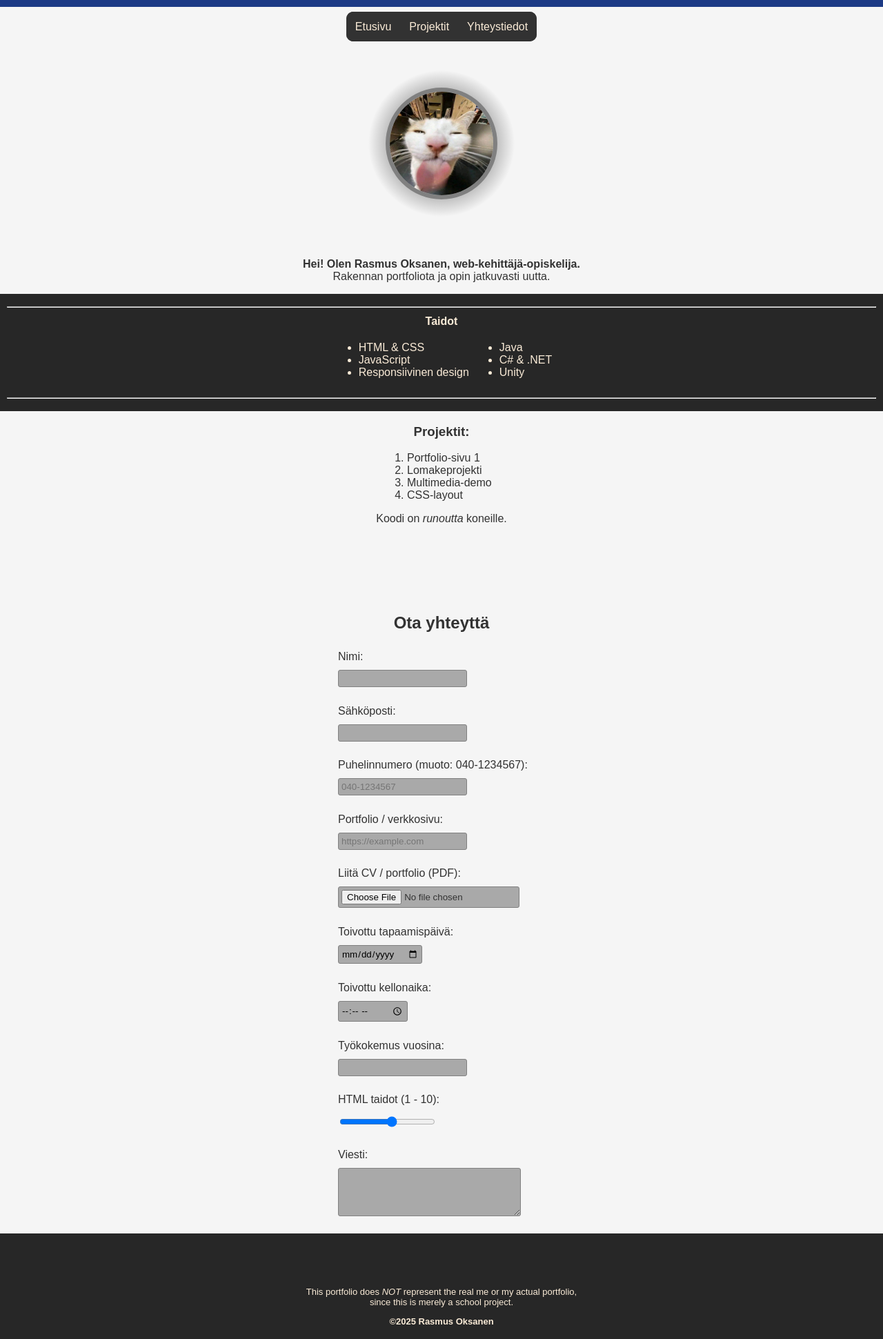
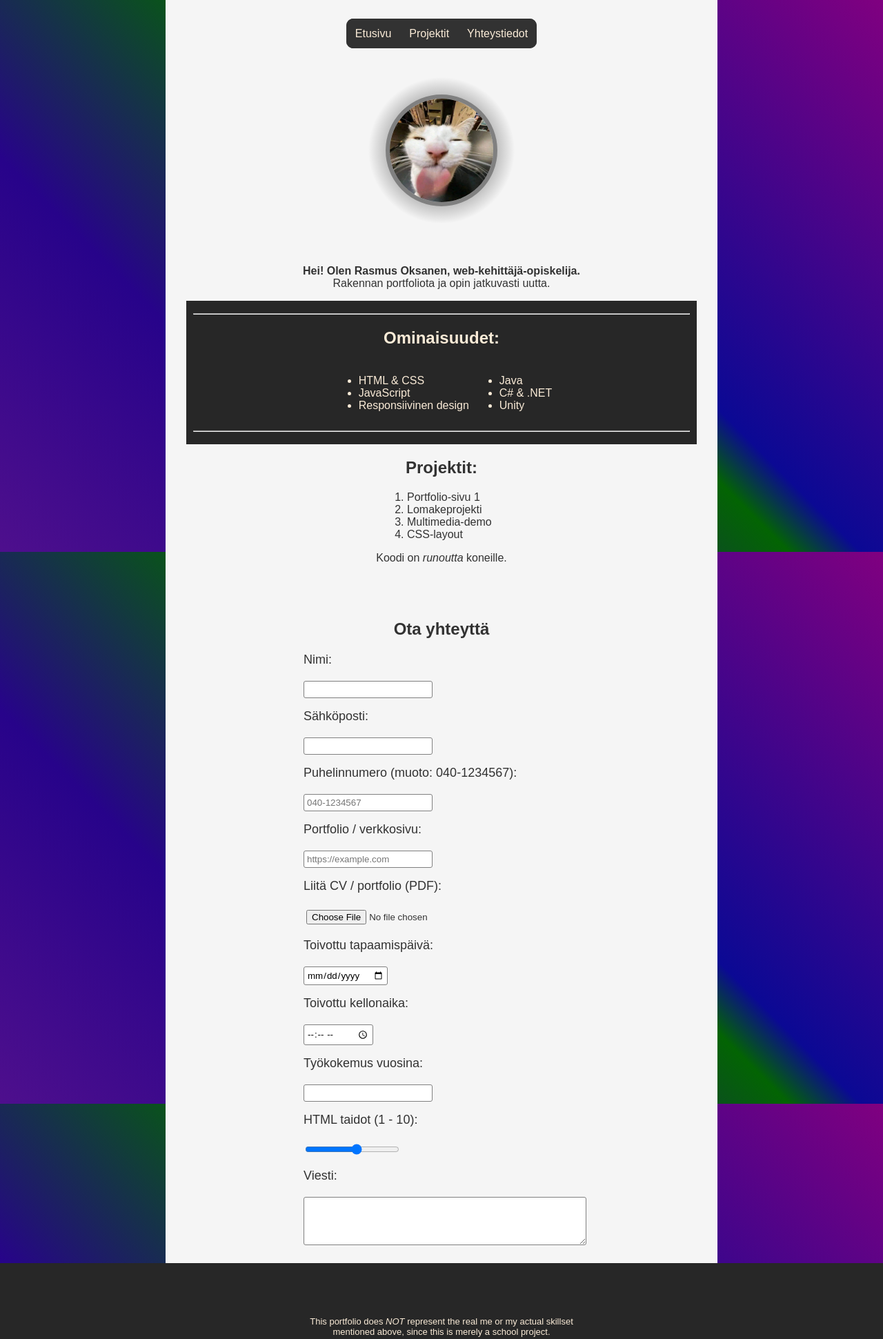
Before and after one commit to s0meq/Web1, a plain HTML site: page assignment02/index.html in a window 1280 px wide. Shown: the top 1941 px of the page at 69% size. Drawn offline with Linux system fonts and the light colour scheme.

Commit message:
(Final commit) Styling completed and added few more options for stylesheets

```diff
--- a/assignment02/index.html
+++ b/assignment02/index.html
@@ -3,11 +3,12 @@
     <head>
         <meta charset="UTF-8">
         <meta name="viewport" content="width=device-width, initial-scale=1.0">
-        <link rel="stylesheet" href="styles02.css"/>
+        <link rel="stylesheet" href="styles02.css">
         <title>Portfolio v2</title>
     </head>
     <body>
-        <section id="page-top">
+        <div id="content">
+            <div id="page-top">
                 <div class="flex_btns-container" id="buttons_nav-container">
                     <div class="flex-nav-btn" id="front_page_btn-container">
                         <a href="#page-top" class="nav-btn" id="front_page-btn">Etusivu</a>
@@ -21,8 +22,8 @@
                         <a href="#page-contact_info" class="nav-btn" id="contacts_btn">Yhteystiedot</a>
                     </div>
                 </div>
-        </section>
-        <section>
+            </div>
+            <div>
                 <div id="img-container">
                     <img src="cattonq.jpeg" alt="Silly car" id="avatar" width="150" height="150">
                 </div>
@@ -31,13 +32,13 @@
                     <br>
                     Rakennan portfoliota ja opin jatkuvasti uutta.
                 </p>
-        </section>
+            </div>
 
             <section id="skills-section">
                 <hr>
+                <h2>Ominaisuudet:</h2>
                 <div id="skills_table-container">
                     <table id="skills-table">
-                    <th colspan="2">Taidot</th>
                         <tr>
                             <td>
                                 <ul>
@@ -59,7 +60,7 @@
                 <hr>
             </section>
             <section id="page-projects">
-            <h3>Projektit:</h3>
+                <h2>Projektit:</h2>
                 <div class="list-container" id="projects_list-container">
                     <ol id="projects_list">
                         <li>Portfolio-sivu 1</li>
@@ -124,13 +125,14 @@
                     <div class="form_input-container" id="form_comment-container">
                         <label for="comment">Viesti:</label>
                         <textarea form="get-in-touch" id="comment"
-                    name="comment" class="input_info" maxlength="500" cols="30" rows="4"></textarea>
+                        name="comment" class="input_info" maxlength="500" rows="4"></textarea>
                     </div>
                 </form>
             </section>
+        </div>
         <footer>
-            <p class="footer-text">This portfolio does <em>NOT</em> represent the real me or my actual portfolio,<br>
-            since this is merely a school project.</p>
+            <p class="footer-text">This portfolio does <em>NOT</em> represent the real me or my actual skillset<br>
+             mentioned above, since this is merely a school project.</p>
             <p class="footer-text"><b>&copy;2025 Rasmus Oksanen</b></p>
         </footer>
     </body>
--- /dev/null
+++ b/assignment02/styles/styles_GPT.css
@@ -0,0 +1,136 @@
+/* Font and other stuff to get a similar look with the example. */
+* { font-family: Arial, Helvetica, sans-serif; }
+html { scroll-behavior: smooth; }
+
+body {
+    margin: 0;
+    color: #323232;
+    background: #f5f5f5;
+    border-width: 10px 0px 10px 0px;
+    border-style: solid;
+    border-color: #1c3a85 transparent grey transparent;
+    /* Uncomment for cool colored parallax scroll effect! (KEEP THISCOMMENT)
+    color: antiquewhite;
+    background: linear-gradient(45deg, rgb(78,15,141), rgb(39,3,138), rgb(3,100,3) 55%, rgb(11,9,148) 60%, purple) center/cover fixed no-repeat;
+    */
+}
+
+h1, h2, p { text-align: center; }
+
+footer {
+    padding: 5%;
+    font-size: small;
+    background: rgb(39,39,39);
+    color: antiquewhite;
+}
+
+/* =======================================================================
+   Picture */
+#avatar {
+    display: block;
+    margin: auto;
+    width: 50%;
+    border: 6px solid gray;
+    border-radius: 50%;
+}
+#img-container {
+    display: flex;
+    justify-content: center;
+    margin: 10px auto;
+    width: 300px;
+    height: 300px;
+    background: radial-gradient(circle, rgba(32,32,32,1), rgba(255,255,255,0), rgba(255,0,0,0));
+}
+
+/* ===================================================================== */
+#skills-section {
+    margin: auto;
+    background: rgb(39,39,39);
+    color: antiquewhite;
+    padding: 10px;
+    width: 95%;
+}
+.list-container { margin: auto; width: 180px; }
+#skills_table-container {
+    display: flex;
+    justify-content: center;
+    margin: auto;
+    width: 400px;
+}
+
+/* ====================================================================
+   Navigation buttons */
+.flex_btns-container {
+    display: flex;
+    justify-content: center;
+    margin-top: 20px;
+}
+.flex_btns-container > div { text-align: center; }
+
+.nav-btn:link, .nav-btn:visited {
+    display: inline-block;
+    padding: 10px;
+    background: #323232;
+    border: 3px solid #323232;
+    color: antiquewhite;
+    text-decoration: none;
+    transition: background 200ms ease-in-out;
+}
+.nav-btn:hover { background: rgba(32,32,32,0.5); }
+#front_page-btn { border-radius: 10px 0 0 10px; }
+#contacts_btn   { border-radius: 0 10px 10px 0; }
+
+/* ==================================================================
+   Form elements */
+.input_info {
+    display: block;
+    margin: 20px 0 0;
+    padding: 4px;
+    border: 1px solid grey;
+    border-radius: 3px;
+}
+label { font-size: large; }
+#add_file_cv { border: none; }
+#comment { width: 100%; }
+
+/* Firefox slider styling */
+#html_skill {
+    background: none;
+    border: none;
+}
+#html_skill::-moz-range-thumb {
+    -moz-appearance: none;
+    width: 15px; height: 15px;
+    border: none;
+    border-radius: 50%;
+    background: royalblue;
+    cursor: pointer;
+}
+#html_skill::-moz-range-thumb:hover { background: #1c3a85; }
+#html_skill::-moz-range-track,
+#html_skill::-moz-range-progress {
+    height: 8px;
+    border-radius: 15px;
+}
+#html_skill::-moz-range-track   { background: darkgrey; }
+#html_skill::-moz-range-progress{ background: royalblue; }
+
+/* =====================================================================
+   Form input containers */
+.form_input-container {
+    display: block;
+    margin: 2% auto;
+    width: 400px;
+}
+#page-contact_info { margin-top: 10%; }
+
+/*
+========================================================================
+Keep this line and everything below, but as commented out.
+   see dotted border of every important area
+    by removing comment end from below and place it here =>
+div { border: 2px dotted red; }
+h1, p, ul, ol, li, form { border: 2px dotted green; }
+th, td { border: 2px dotted orange; }
+section { border: 2px dotted yellow; }
+*/
--- a/assignment02/styles02.css
+++ b/assignment02/styles02.css
@@ -6,24 +6,27 @@ html {
     scroll-behavior: smooth;
 }
 body {
-    border-top: 10px solid #1c3a85;
-    border-bottom: 10px solid grey;
-    border-style: solid none solid none;
+    border: none;
     margin: 0;
-    background-color: #f5f5f5;
+    background-color: #323232;
     color: #323232;
-    /* Uncomment for cool colored parallax scroll effect!
-    color: antiquewhite;
-    background-image: linear-gradient(45deg, rgb(78, 15, 141), rgb(39, 3, 138), rgb(11, 9, 148), purple);
+    background-image: linear-gradient(45deg, rgb(78, 15, 141), rgb(39, 3, 138), rgb(3, 100, 3)55%, rgb(11, 9, 148)60%, purple);
     background-attachment: fixed;
     background-position: center;
     background-repeat: no-repeat;
     background-size: cover;
-    */
+
+}
+#content {
+    margin: auto;
+    width: 60%;
+    min-width: 800px;
+    padding: 20px 0px 10px 0px;
+    background-color: #f5f5f5;
 }
 p,
  h1,
-  h3 {
+  h2 {
     text-align: center;
 }
 footer {
@@ -32,9 +35,35 @@ footer {
     background-color: rgb(39, 39, 39);
     color: antiquewhite;
 }
+/*
+=======================================================================
+   Picture */
+#avatar {
+    border: 6px solid gray;
+    border-radius: 50%;
+    display: block;
+    margin: auto;
+    width: 50%;
+}
+#img-container {
+    display: flex;
+    justify-content: center;
+    margin: auto;
+    margin-top: 10px;
+    margin-bottom: 10px;
+    width: 300px;
+    height: 300px;
+    background-image: radial-gradient(circle, rgba(32,32,32,1), rgba(255,255,255,0), rgba(255,0,0,0));
+}
+/*
+=====================================================================
+
+*/
 #skills-section{
     background-color: rgb(39,39,39);
     color: antiquewhite;
+    margin: auto;
+    width: 90%;
     padding: 10px;
 }
 .list-container {
@@ -47,8 +76,12 @@ footer {
     margin: auto;
     width: 400px;
 }
+/*
+====================================================================
 
-/* flexbox container */
+    These are for the nav buttons/links on the top side of the page
+
+   flexbox container */
 .flex_btns-container {
     margin-top: 20px;
     display: flex;
@@ -58,7 +91,6 @@ footer {
 .flex_btns-container>div {
     text-align: center;
 }
-
 /* Navigation buttons as links, styled as such */
 .nav-btn:link, .nav-btn:visited {
     padding: 10px;
@@ -79,52 +111,84 @@ footer {
 #contacts_btn {
     border-radius: 0px 10px 10px 0px;
 }
-/* ------------------------- */
+/*
+==================================================================
 
-/* This makes the input fields blocks. otherwise they're all inline
+   This makes the input fields blocks. otherwise they're all inline
    with the labels. */
 .input_info {
     display: block;
     margin-top: 10px;
-    background-color: darkgray;
     border: 1px solid grey;
     border-radius: 3px;
+    margin-top: 20px;
     padding: 4px;
 }
+label {
+    font-size: large;
+}
+/* After the general input field styling, style some
+   invidual elements in the same class with their own id.
+===================================================================
+   Every other input field will use a custom border except this. */
+#add_file_cv {
+    border: none;
+}
+#comment {
+    width: 100%;
+}
+/* Firefox specific styling of the html skill slider (because i didn't like
+   how the slider looks in my browser), so every other browser should have no
+   changes below this. */
+#html_skill {
+    background: none;
+    border: none;
+}
+#html_skill::-moz-range-thumb {
+    -moz-appearance: none;
+    appearance: none;
+    width: 15px;
+    height: 15px;
+    border: none;
+    border-radius: 50%;
+    background: royalblue;
+    cursor: pointer;
+}
+#html_skill::-moz-range-thumb:hover {
+    background-color: #1c3a85;
+}
+#html_skill::-moz-range-track{
+    height: 8px;
+    border-radius: 15px;
+    background: darkgrey;
+}
+#html_skill::-moz-range-progress{
+    height: 8px;
+    border-radius: 15px;
+    background-color: royalblue;
+}
+/*
+    --( Firefox specific styling ends here. )--
 
-/* These have the label and the input field as children */
+=====================================================================
+   These containers inside the form have the label
+   and the input field as children */
 .form_input-container {
     display: block;
     margin: auto;
-    width: 300px;
+    width: 400px;
     margin-top: 2%;
     margin-bottom: 2%;
-}
-
-/* Picture */
-#avatar {
-    border: 6px solid gray;
-    border-radius: 50%;
-    display: block;
-    margin: auto;
-    width: 50%;
-}
-#img-container {
-    display: flex;
-    justify-content: center;
-    margin: auto;
-    margin-top: 10px;
-    margin-bottom: 10px;
-    width: 300px;
-    height: 300px;
-    background-image: radial-gradient(circle, rgba(32,32,32,1), rgba(255,255,255,0), rgba(255,0,0,0));
 }
 
 #page-contact_info {
     margin-top: 10%;
 }
-
-/* see dotted border of every important area
+/*
+========================================================================
+Keep this line and everything below, but as commented out.
+   see dotted border of every important area
+    by removing comment end from below and place it here =>
 div {
     border: 2px dotted red;
 }
```
Also changed, not shown: assignment02/styles/styles_minimized.css (added, +1 -0 lines), assignment02/catto.webp (deleted). Lines whose indentation alone changed are shown as unchanged.
